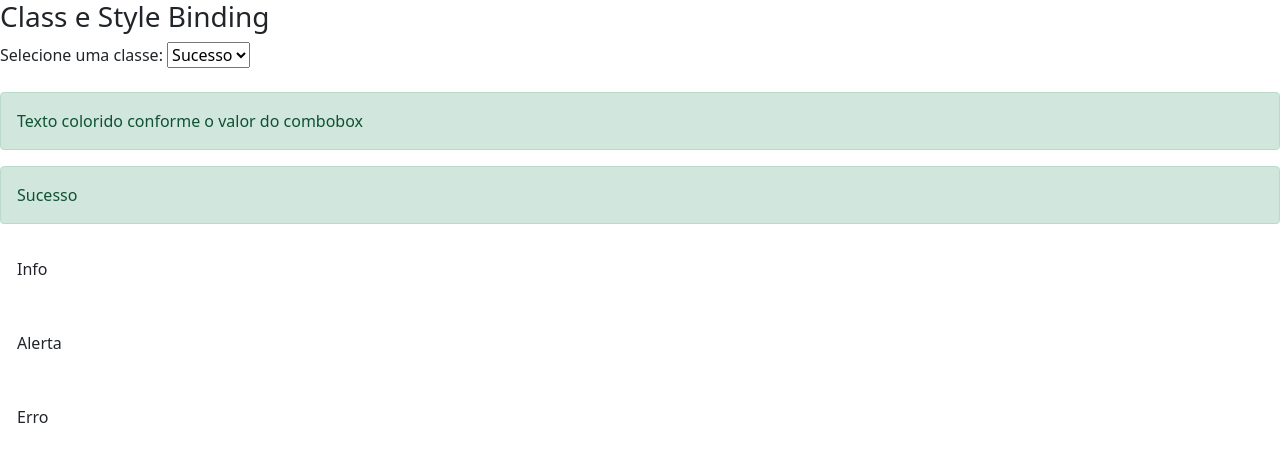
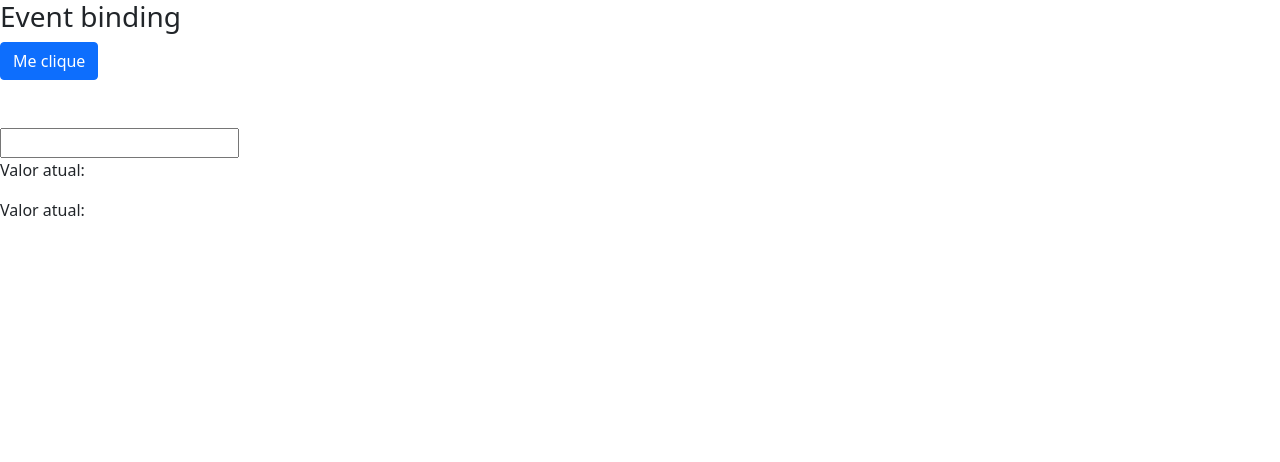
Before and after one commit to luanpoppe/loiane-angular-01, an Angular app: page / in a window 1280 px wide. Shown: the top 462 px of the page. Built offline with nearby package versions, Linux system fonts and the light colour scheme.

Commit message:
terminei a aula de event binding

```diff
--- a/src/app/data-binding/data-binding.component.html
+++ b/src/app/data-binding/data-binding.component.html
@@ -12,7 +12,7 @@
     <img [src]="urlImagem" >
   </article> -->
 
-  <article>
+  <!-- <article>
     <h3>Class e Style Binding</h3>
     <div>Selecione uma classe:
       <select #classe (change)="0">
@@ -48,5 +48,26 @@
         Esse texto somente aparece em caso de erro
       </div>
     </div>
+  </article> -->
+</section>
+
+<section class="event-binding">
+  <article>
+    <h3>Event binding</h3>
+
+    <div>
+      <button (click)="botaoClicado()" class="btn btn-primary">Me clique</button>
+    </div>
+
+    <br><br>
+
+    <input type="text"
+    (keyup)="onKeyUp($event)"
+    (keyup.enter)="salvarValor(campoInput.value)"
+    #campoInput />
+
+    <p>Valor atual: {{ valorAtual }}</p>
+    <p>Valor atual: {{ valorSalvo }}</p>
+
   </article>
 </section>
--- a/src/app/data-binding/data-binding.component.ts
+++ b/src/app/data-binding/data-binding.component.ts
@@ -10,6 +10,9 @@ export class DataBindingComponent implements OnInit {
   cursoAngular: boolean = true;
   urlImagem: string = 'http://via.placeholder.com/400x200';
 
+  valorAtual: string = '';
+  valorSalvo: string = '';
+
   getValor() {
     return 1;
   }
@@ -18,6 +21,19 @@ export class DataBindingComponent implements OnInit {
     return true;
   }
 
+  botaoClicado() {
+    alert('Botão clicado!');
+  }
+
+  onKeyUp(evento: KeyboardEvent) {
+    // console.log((<HTMLInputElement>evento.target).value);
+    this.valorAtual = (<HTMLInputElement>evento.target).value;
+  }
+
+  salvarValor(valor: any) {
+    this.valorSalvo = valor;
+  }
+
   constructor() {}
 
   ngOnInit(): void {}
```
